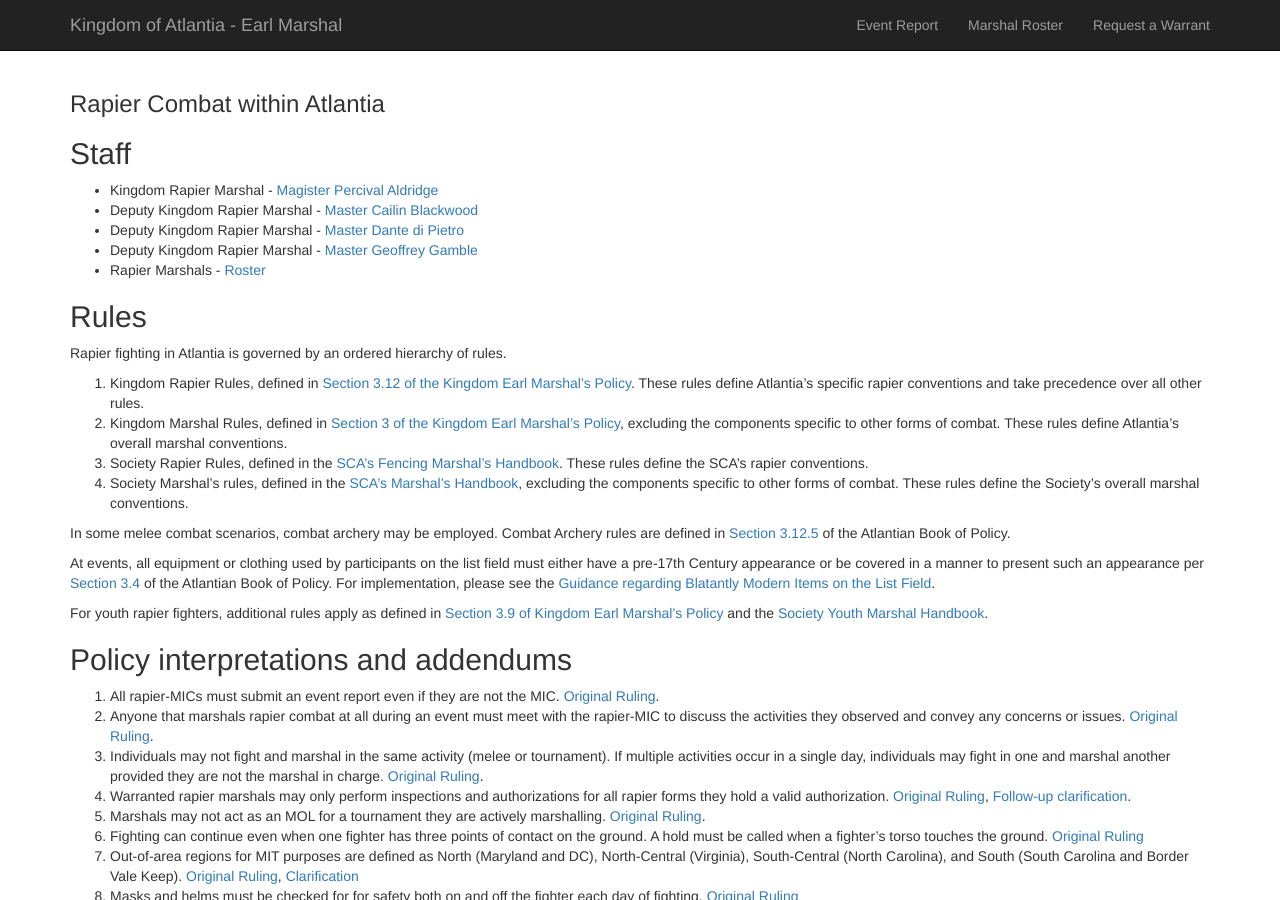
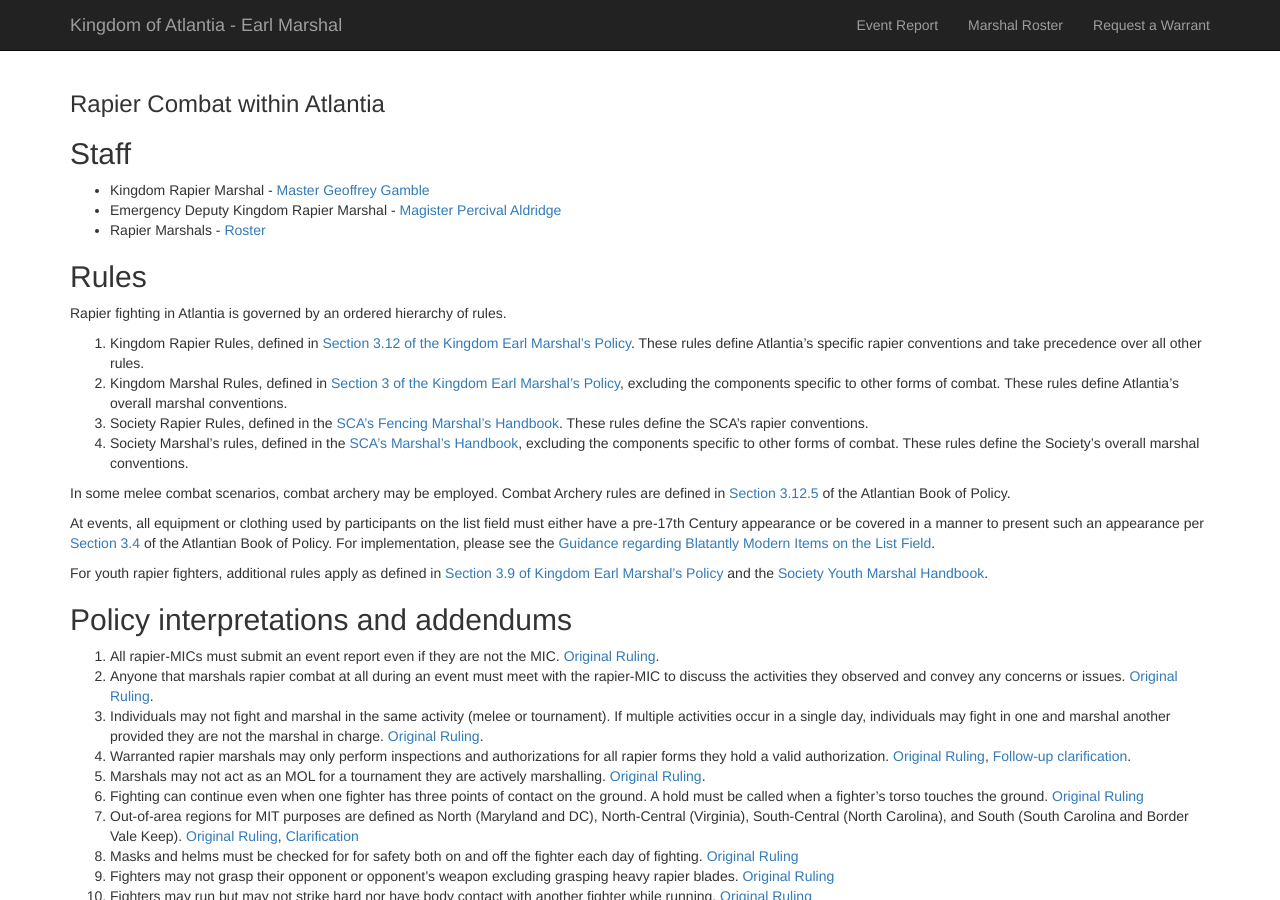
Before and after one commit to academie-de-espee/earl-marshal, a Jekyll site: the page built from rapier.md, in a window 1280 px wide and 900 px high. Built offline with Jekyll 4.4.1, drawn with Linux system fonts in a browser that asks for light colours.

Commit message:
Changeover of Kingdom rapier marshal

```diff
--- a/rapier.md
+++ b/rapier.md
@@ -5,10 +5,8 @@ layout: default
 
 ## Staff
 
-* Kingdom Rapier Marshal - [Magister Percival Aldridge](https://warrant.atlantia.sca.org/user/300)
-* Deputy Kingdom Rapier Marshal - [Master Cailin Blackwood](https://warrant.atlantia.sca.org/user/1171)
-* Deputy Kingdom Rapier Marshal - [Master Dante di Pietro](https://warrant.atlantia.sca.org/user/606)
-* Deputy Kingdom Rapier Marshal - [Master Geoffrey Gamble](https://warrant.atlantia.sca.org/user/36)
+* Kingdom Rapier Marshal - [Master Geoffrey Gamble](https://warrant.atlantia.sca.org/user/36)
+* Emergency Deputy Kingdom Rapier Marshal - [Magister Percival Aldridge](https://warrant.atlantia.sca.org/user/300)
 * Rapier Marshals - [Roster](https://warrant.atlantia.sca.org/warrants/type/14)
 
 ## Rules
```
